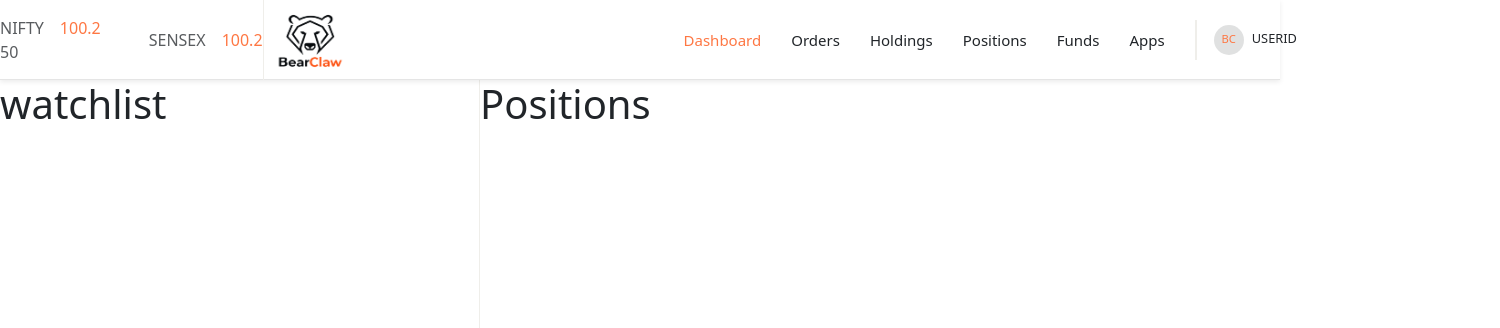
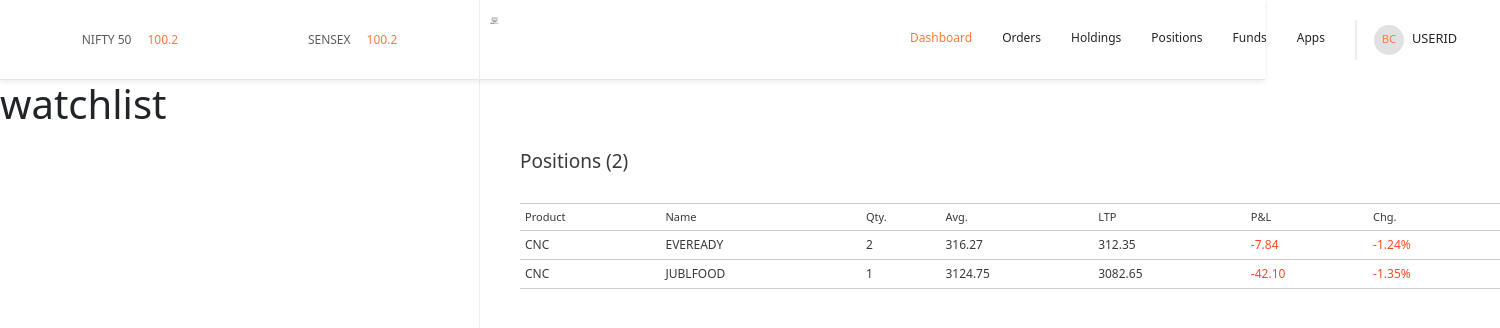
Before and after one commit to chisaini/CandleEdge, a React (Vite) app in the folder dashboard/: page /positions in a window 1280 px wide. Shown: the top 328 px of the page, 1500 px wide, since content can reach past the window. Built offline with nearby package versions, Linux system fonts and the light colour scheme.

Commit message:
Positions

```diff
--- a/dashboard/src/components/Holdings.jsx
+++ b/dashboard/src/components/Holdings.jsx
@@ -8,9 +8,9 @@ function Holdings() {
         <div className="order-table">
           <table className="holdings-table">
             <tr className="heading">
-              <th>Instrument</th>
+              <th>Name</th>
               <th>Qty.</th>
-              <th>Avg. cost</th>
+              <th>Avg. </th>
               <th>LTP</th>
               <th>Cur. val</th>
               <th>P&L</th>
@@ -33,7 +33,7 @@ function Holdings() {
                 {(curValue-stock.avg*stock.qty).toFixed(2)}
               </td>
               <td className={profClass}>{stock.net}</td>
-              <td className={profClass}>{stock.day}</td>
+              <td className={dayClass}>{stock.day}</td>
             </tr>
               );
 
--- a/dashboard/src/components/Positions.jsx
+++ b/dashboard/src/components/Positions.jsx
@@ -1,6 +1,44 @@
 import React from "react";
+import { positions } from "../Data/Data.jsx";
+
 function Positions() {
-  return <h1>Positions</h1>;
+  return (
+    <div className="positions">
+      <h3 className="title">Positions ({positions.length})</h3>
+      <table className="positions-table">
+        <tr className="heading">
+          <th>Product</th>
+          <th>Name</th>
+          <th>Qty.</th>
+          <th>Avg. </th>
+          <th>LTP</th>
+          <th>P&L</th>
+          <th>Chg.</th>
+        </tr>
+        {positions.map((stock, index) => {
+          const curValue = stock.price * stock.qty;
+          const isProfit = curValue - stock.avg * stock.qty >= 0;
+          const profClass = isProfit ? "profit" : "loss";
+          const dayClass = stock.isLoss ? "loss" : "profit";
+
+          return (
+            <tr key={index}>
+              <td>{stock.product}</td>
+              <td>{stock.name}</td>
+              <td>{stock.qty}</td>
+              <td>{stock.avg.toFixed(2)}</td>
+              <td>{stock.price.toFixed(2)}</td>
+
+              <td className={profClass}>
+                {(curValue - stock.avg * stock.qty).toFixed(2)}
+              </td>
+              <td className={dayClass}>{stock.day}</td>
+            </tr>
+          );
+        })}
+      </table>
+    </div>
+  );
 }
 
 export default Positions;
--- a/dashboard/src/index.css
+++ b/dashboard/src/index.css
@@ -1,5 +1,8 @@
 /* Main top bar */
-
+html {
+    overflow-y: auto;
+    scrollbar-gutter: stable;
+}
 .Topbar-container {
    position: sticky;
     top: 0;
@@ -14,7 +17,7 @@
 
 /* NIFTY and SENSEX section */
 .indices-container {
-    width: 490px;
+    width: 480px;
     height:80px;
     border-right: 1px solid #EFEEEA;
     display: flex;
@@ -24,7 +27,7 @@
 
 .nifty,
 .sensex {
-    font-size: medium;
+    font-size: 12px;
     font-weight:500;
     margin: auto;
    display: flex;
@@ -77,14 +80,15 @@
 .menu-container{
    display: flex;
    align-items:center;
+   width: calc(100% - 480px);
 
 }
 .menu-items{
    display: flex;
-   margin-left: 340px;
+   margin-left: 420px;
    height: 40px;
    border-right: 2px solid #EFEEEA;
-   font-size: 15px;
+   font-size: 12px;
 
 }
 .menu-items p{
@@ -129,7 +133,7 @@
 
 .holdings{
 
-   margin: 70px 0px 0 30px;
+   margin: 70px 0px 100px 40px;
 
   width: 980px;
 }
@@ -144,7 +148,7 @@
    width: 100%;
    margin:0px 0px 100px 0px;
 
-   height: 420px;
+   height: auto;
 }
 .holdings table .heading{
    width: 100%;
@@ -154,12 +158,12 @@
 }
 .holdings table th{
    font-weight: 300;
-
+   padding: 5px 0px 5px 5px;
 }
 .holdings table tr{
    border-top: 1px solid #6d6c6c57;
    border-bottom: 1px solid #6d6c6c57;
-   padding: 10px 0px 10px 0px;
+
    width: 100%;
 
 
@@ -170,6 +174,7 @@
     font-weight: 400;
     font-size: 12px;
     opacity : 0.9;
+    padding: 5px 0px 5px 5px;
 }
 .profit{
    color: rgb(36, 213, 5);
@@ -195,3 +200,49 @@
 .summary-item  .green {
    color: rgb(47, 255, 68);
 }
+
+
+.positions{
+
+   margin: 70px 0px 100px 40px;
+  width: 980px;
+}
+
+.positions .title{
+   font-size: 19px;
+   font-weight: 400;
+   opacity: 0.9;
+   margin-bottom:30px ;
+}
+.positions table{
+   width: 100%;
+   margin:0px 0px 100px 0px;
+
+   height: auto;
+}
+.positions table .heading{
+   width: 100%;
+   font-weight: 100;
+   opacity: 0.9;
+
+}
+.positions table th{
+   font-weight: 300;
+   padding: 5px 0px 5px 5px;
+}
+.positions table tr{
+   border-top: 1px solid #6d6c6c57;
+   border-bottom: 1px solid #6d6c6c57;
+
+   width: 100%;
+
+
+   font-size: 11px;
+   font-weight: 300;
+}
+.positions table td {
+    font-weight: 400;
+    font-size: 12px;
+    opacity : 0.9;
+    padding: 5px 0px 5px 5px;
+}
```
Also changed, not shown: dashboard/src/components/Dashboard.jsx (+4 -3 lines).
